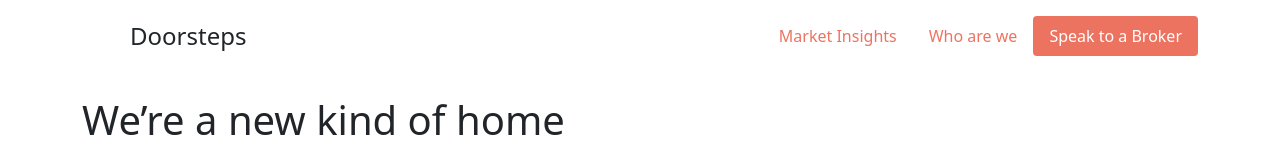
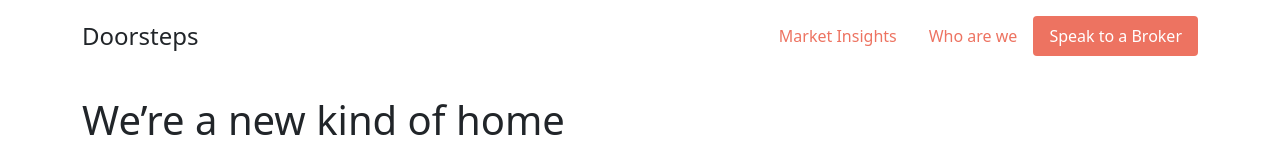
Before and after one commit to alphaVariable/bootstrap-5-zmhdui, a website built with webpack: page src/index.html in a window 1280 px wide. Shown: the top 150 px of the page. Built offline with nearby package versions, Linux system fonts and the light colour scheme.

Commit message:
1 file modified

```diff
--- a/src/index.html
+++ b/src/index.html
@@ -14,7 +14,6 @@
   <div class="container">
     <header class="d-flex flex-wrap justify-content-center py-3 mb-4">
       <a href="/" class="d-flex align-items-center mb-3 mb-md-0 me-md-auto text-dark text-decoration-none">
-        <svg class="bi me-2" width="40" height="32"><use xlink:href="#bootstrap"/></svg>
         <span class="fs-4">Doorsteps</span>
       </a>
 
```
